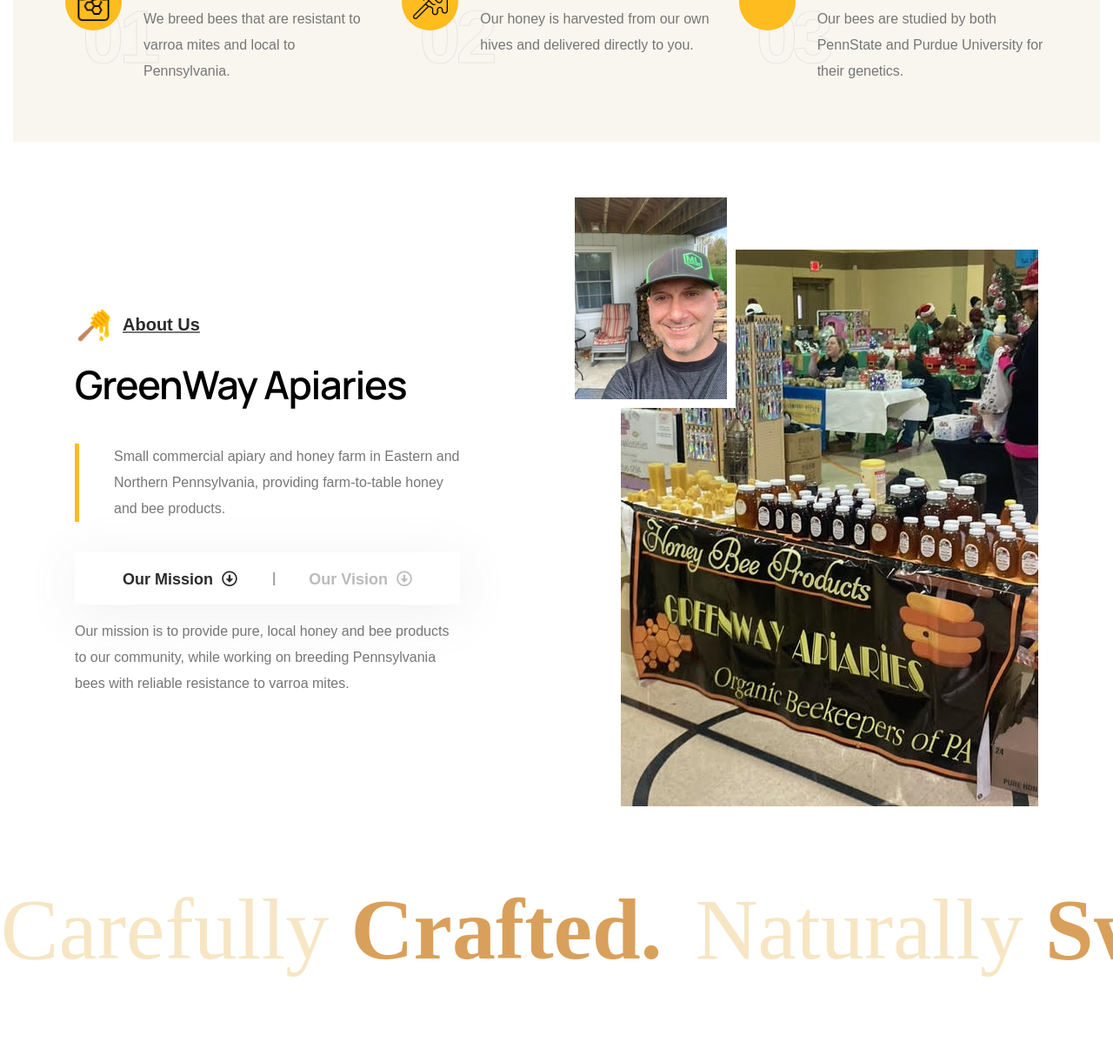
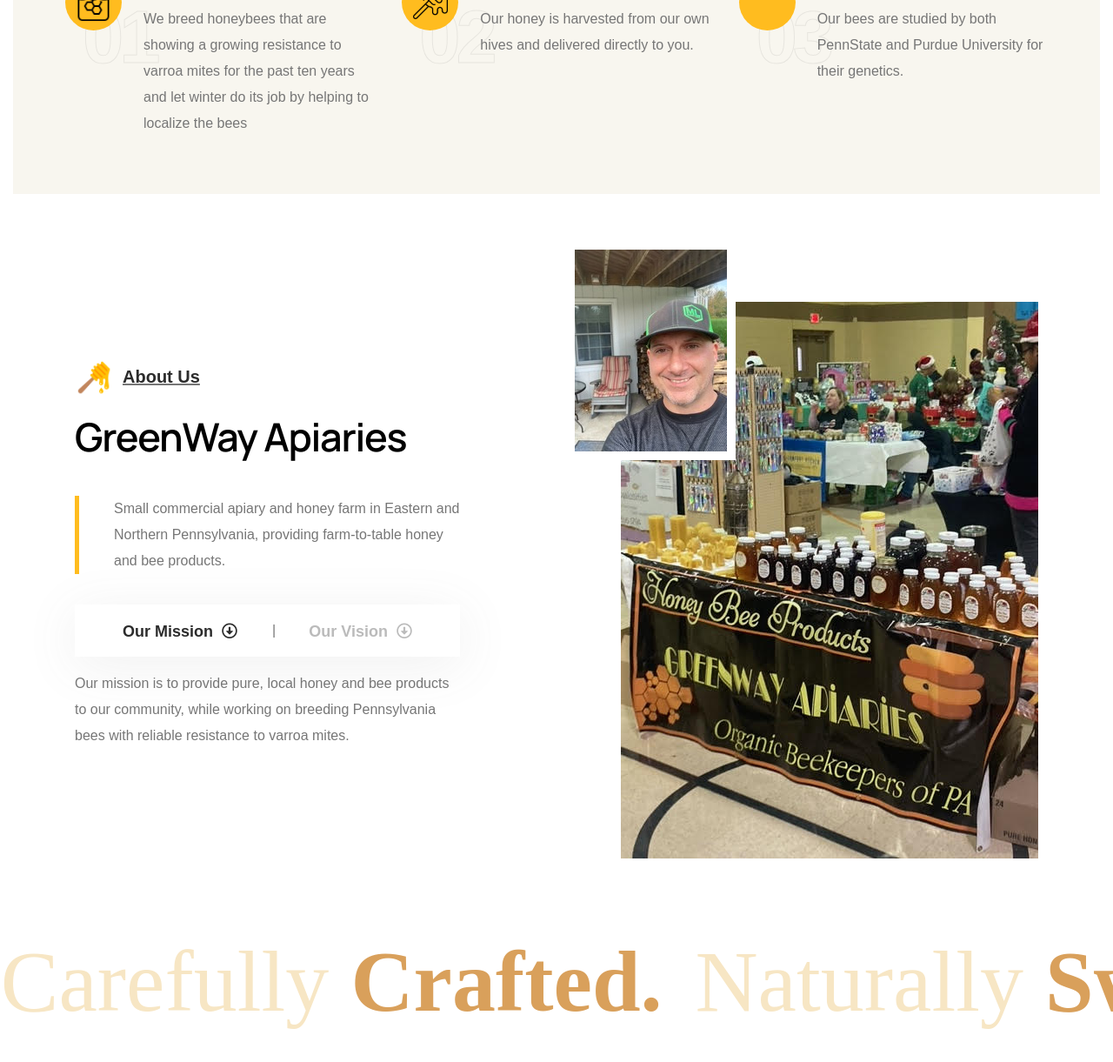
Before and after one commit to David10299/HoneyDjango, a Django app: page / in a window 1280 px wide. Shown: the part 968-2189 px from the top of the page at 87% size. Run offline with Django 5.2, Linux system fonts and the light colour scheme; some libraries are stand-ins or nearby versions; some web fonts are replaced; grey boxes are pictures that could not be loaded.

Commit message:
script change

```diff
--- a/website/templates/index.html
+++ b/website/templates/index.html
@@ -1483,7 +1483,7 @@ html {
                       </div>
                       <div class="text">
                           <h5>Pennsylvania Local Bees</h5>
-                          <p>We breed bees that are resistant to varroa mites and local to Pennsylvania.</p>
+                          <p>We breed honeybees that are showing a growing resistance to varroa mites for the past ten years and let winter do its job by helping to localize the bees</p>
                       </div>
                   </div>
               </div>
```
